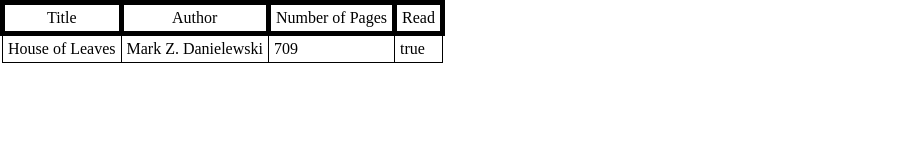
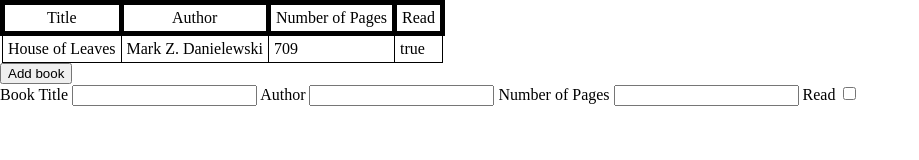
Before and after one commit to QuoteNat/odin-library, a plain HTML site: page index.html in a window 1280 px wide. Shown: the whole page, without its empty margins (0-919 px from the left). Drawn offline with Linux system fonts and the light colour scheme.

Commit message:
Add form

```diff
--- a/index.html
+++ b/index.html
@@ -22,6 +22,22 @@
 
         </tbody>
     </table>
+    <button id="add-book">Add book</button>
+    <!-- <dialog id="add-book-dialog"> -->
+    <form action="">
+        <label for="title">Book Title</label>
+        <input type="text" name="title" id="title">
+
+        <label for="Author">Author</label>
+        <input type="text" name="Author" id="author">
+
+        <label for="numpages">Number of Pages</label>
+        <input type="number" name="numpages" id="numpages">
+
+        <label for="read">Read</label>
+        <input type="checkbox" name="read" id="read">
+    </form>
+    <!-- </dialog> -->
     <script src="main.js"></script>
 </body>
 
```
